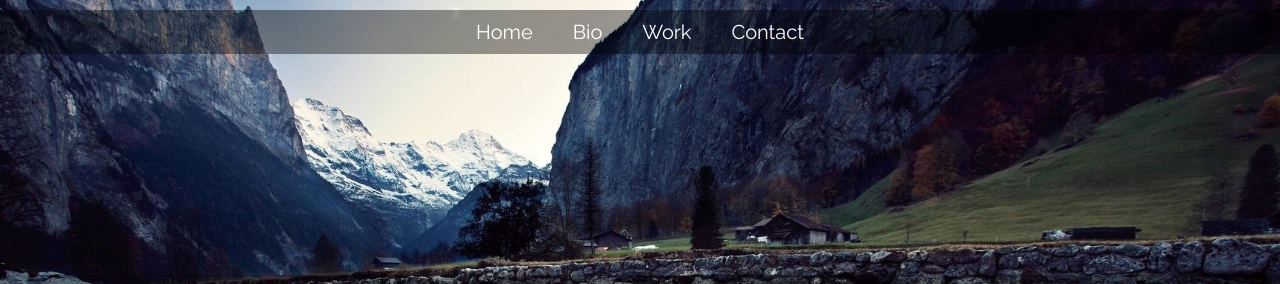
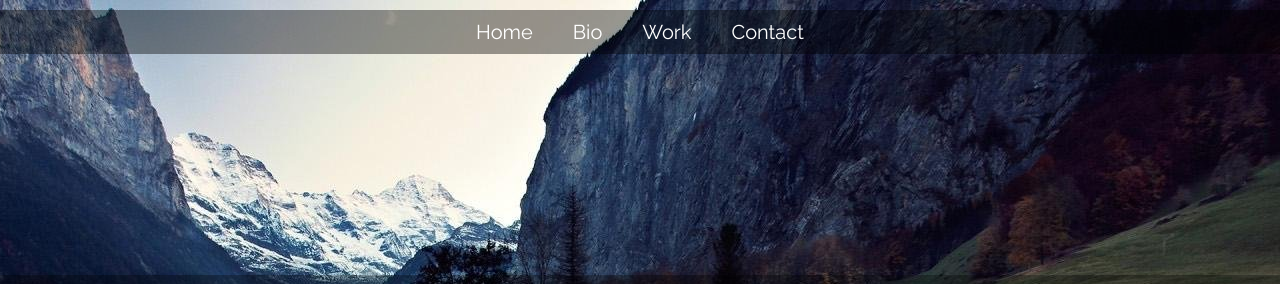
Before and after one commit to fellippemendonca/fellippe, a React app: page / in a window 1280 px wide. Shown: the top 284 px of the page. Built offline with nearby package versions, Linux system fonts and the light colour scheme.

Commit message:
Background adjustment

```diff
--- a/src/index.css
+++ b/src/index.css
@@ -9,10 +9,10 @@ html {
 body {
   background-color: #222;
   background-image: url("./assets/images/Valley-Wallpapers-1920x1080-6.jpg");
-  background-size: cover;
+  /*background-size: cover;*/
   background-repeat: no-repeat;
   background-attachment: fixed;
-  background-position: center;
+  background-position: top;
   overflow: 'hidden';
   margin: 0;
   padding: 0;
```
